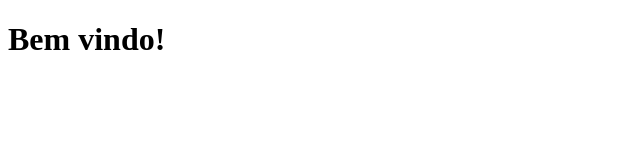
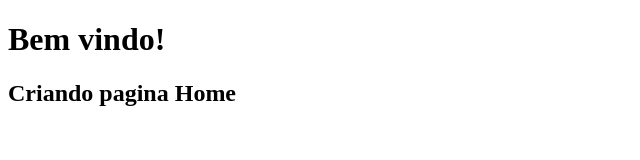
Before and after one commit to andrercosta/curso_github, a plain HTML site: page index.html in a window 1280 px wide. Shown: the whole page, without its empty margins (0-640 px from the left). Drawn offline with Linux system fonts and the light colour scheme.

Commit message:
Criando descricao pagina Home

```diff
--- a/index.html
+++ b/index.html
@@ -9,5 +9,6 @@
 </head>
 <body>
     <h1>Bem vindo!</h1>
+    <h2>Criando pagina Home</h2>
 </body>
 </html>
```
